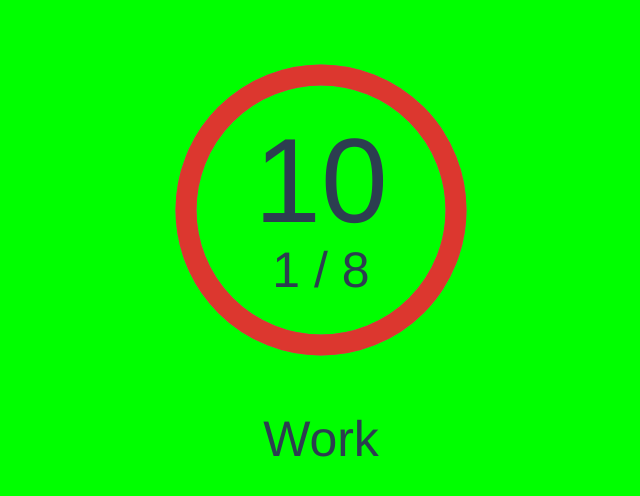
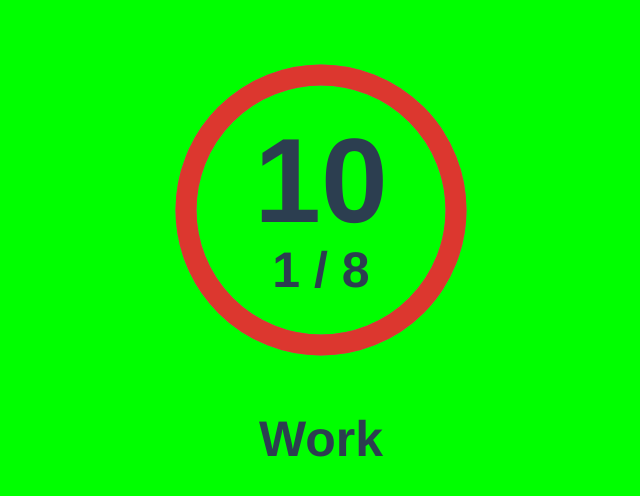
Before and after one commit to Werkaninchen/basetimer-no-parent-control, a Vue app: page / in a window 1280 px wide. Shown: the top 496 px of the page, without its empty margins (319-959 px from the left). Built offline with nearby package versions, Linux system fonts and the light colour scheme; the HTML template or start-up script is replaced by a standard one.

Commit message:
fixed minor logic errors

```diff
--- a/src/App.vue
+++ b/src/App.vue
@@ -5,7 +5,7 @@
             v-bind:repsDone="repsDone"
             v-bind:timeLimit="lim"
         />
-        <div class="pb" style="font-size: 50px">
+        <div class="pb status-wraper" style="font-size: 50px">
             <p v-if="is_break">Break</p>
             <p v-else>Work</p>
         </div>
@@ -84,10 +84,14 @@ export default {
         reset() {
             this.did_start = false;
             this.repsDone = 1;
+            this.is_break = false;
             bus.$emit("reset");
         },
         next() {
-            if (this.repsDone > this.reps) {
+            if (
+                this.repsDone > this.reps ||
+                (this.brk && this.repsDone >= this.reps)
+            ) {
                 bus.$emit("completed");
                 this.did_start = false;
                 this.repsDone = 1;
@@ -97,7 +101,7 @@ export default {
                 this.lim = this.work;
             } else {
                 this.lim = this.brk;
-                this.repsDone = this.repsDone + 1;
+                this.repsDone++;
             }
 
             this.is_break = !this.is_break;
@@ -114,8 +118,11 @@ export default {
 body {
     background-color: #00ff00;
 }
+.status-wraper {
+    font-weight: bolder;
+}
 .pb {
-    margin-bottom: 100vh;
+    margin-bottom: 80vh;
 }
 #app {
     font-family: "Avenir", Helvetica, Arial, sans-serif;
--- a/src/components/BaseTimer.vue
+++ b/src/components/BaseTimer.vue
@@ -56,13 +56,9 @@ export default {
             const minutes = Math.floor(timeLeft / 60);
             let seconds = timeLeft % 60;
 
-            if (seconds < 10) {
-                seconds = `0${seconds}`;
-            }
+            if (minutes <= 0) return `${seconds}`;
+            if (seconds < 10) seconds = `0${seconds}`;
 
-            if (minutes <= 0) {
-                return `${seconds}`;
-            }
             return `${minutes}:${seconds}`;
         },
 
@@ -80,9 +76,8 @@ export default {
 
     watch: {
         timeLeft(newValue) {
-            if (newValue === 0 || newValue < 0) {
-                this.onTimesUp();
-            }
+            if (newValue == null) return;
+            if (newValue <= 0) this.onTimesUp();
         },
     },
     mounted() {
@@ -161,6 +156,7 @@ export default {
         align-items: center;
         justify-content: center;
         font-size: 120px;
+        font-weight: bolder;
     }
     &__sub_label {
         position: absolute;
@@ -171,6 +167,7 @@ export default {
         align-items: center;
         justify-content: center;
         font-size: 50px;
+        font-weight: bolder;
     }
 }
 </style>
```
